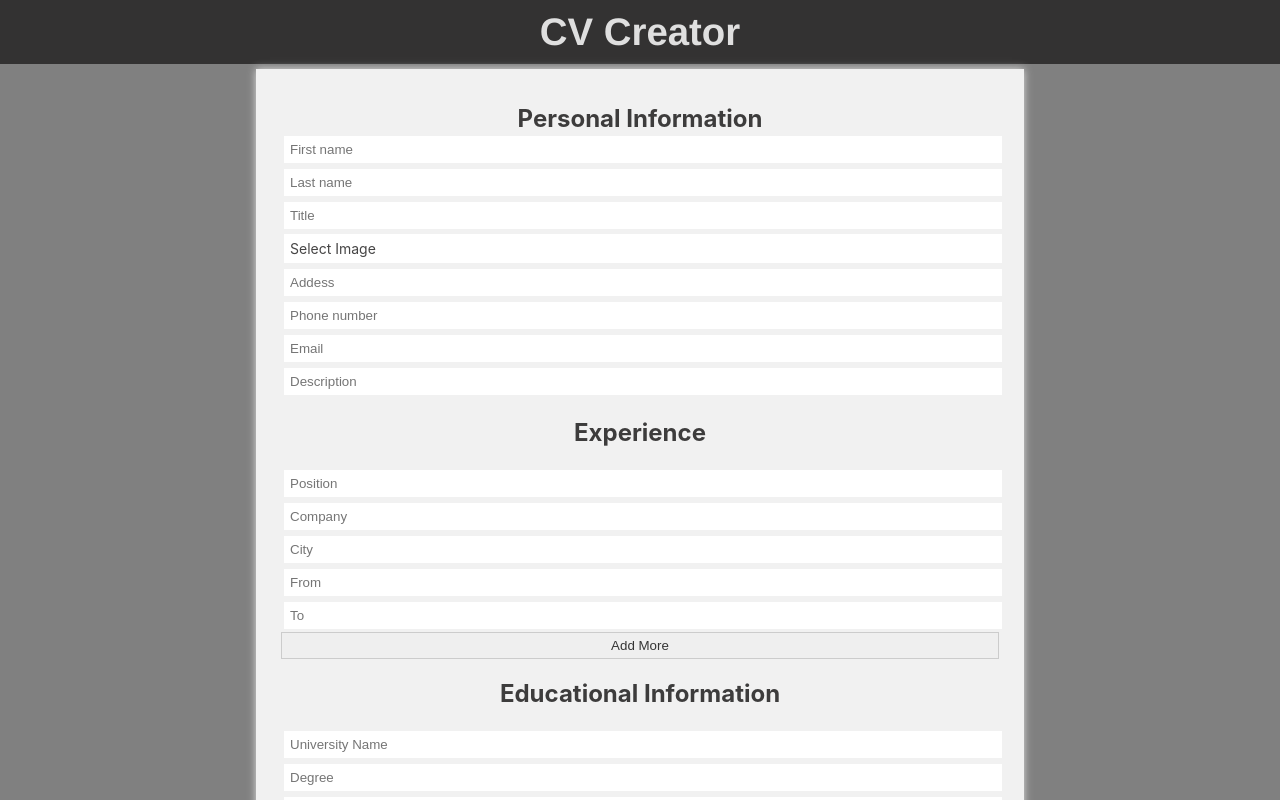
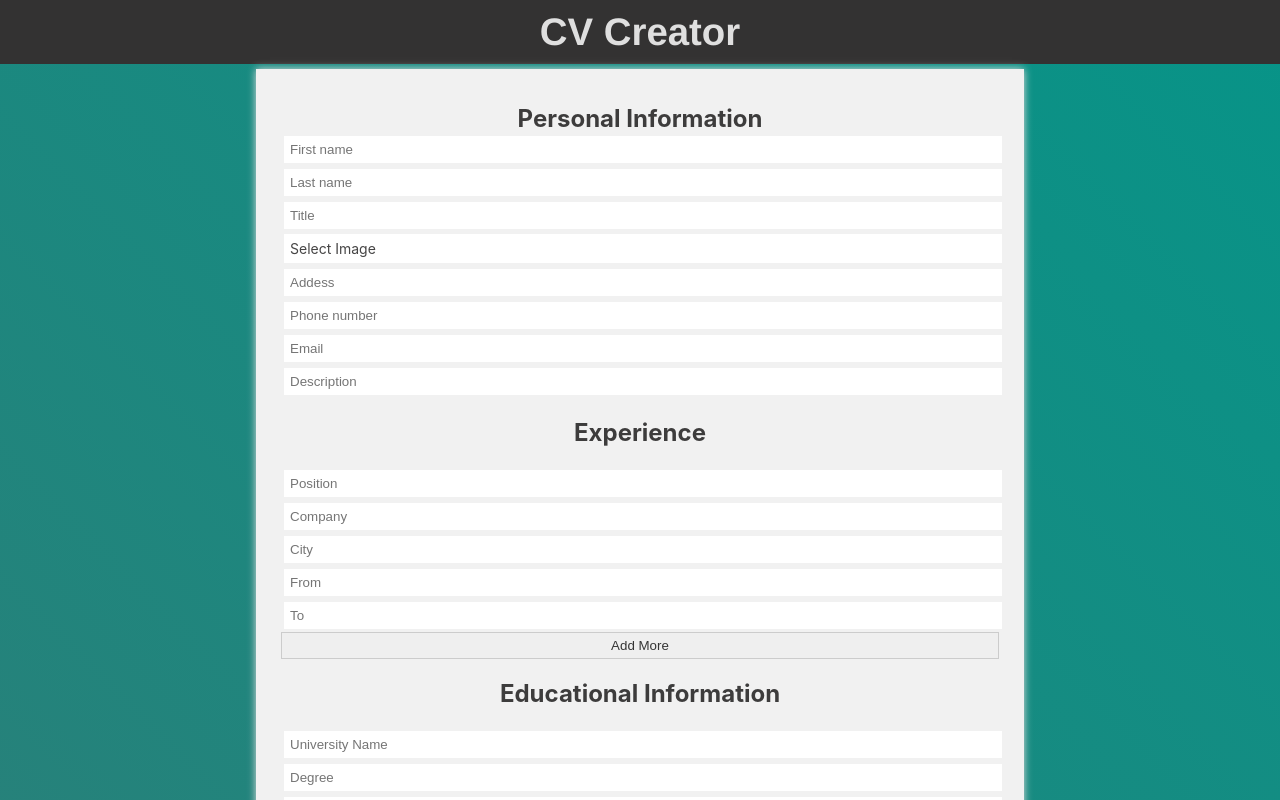
Before and after one commit to golammostafa13/cv-creator, a React (Create React App) app: page / in a window 1280 px wide. Shown: the top 800 px of the page. Built offline with nearby package versions, Linux system fonts and the light colour scheme; the HTML template or start-up script is replaced by a standard one.

Commit message:
background updated

```diff
--- a/src/App.css
+++ b/src/App.css
@@ -9,7 +9,7 @@
   align-items: center;
   justify-content: center;
   flex-direction: column;
-  background: gray;
+  background-image: linear-gradient(45deg, #3c7571 0%, #079488);
 }
 .header {
   text-align: center;
```
